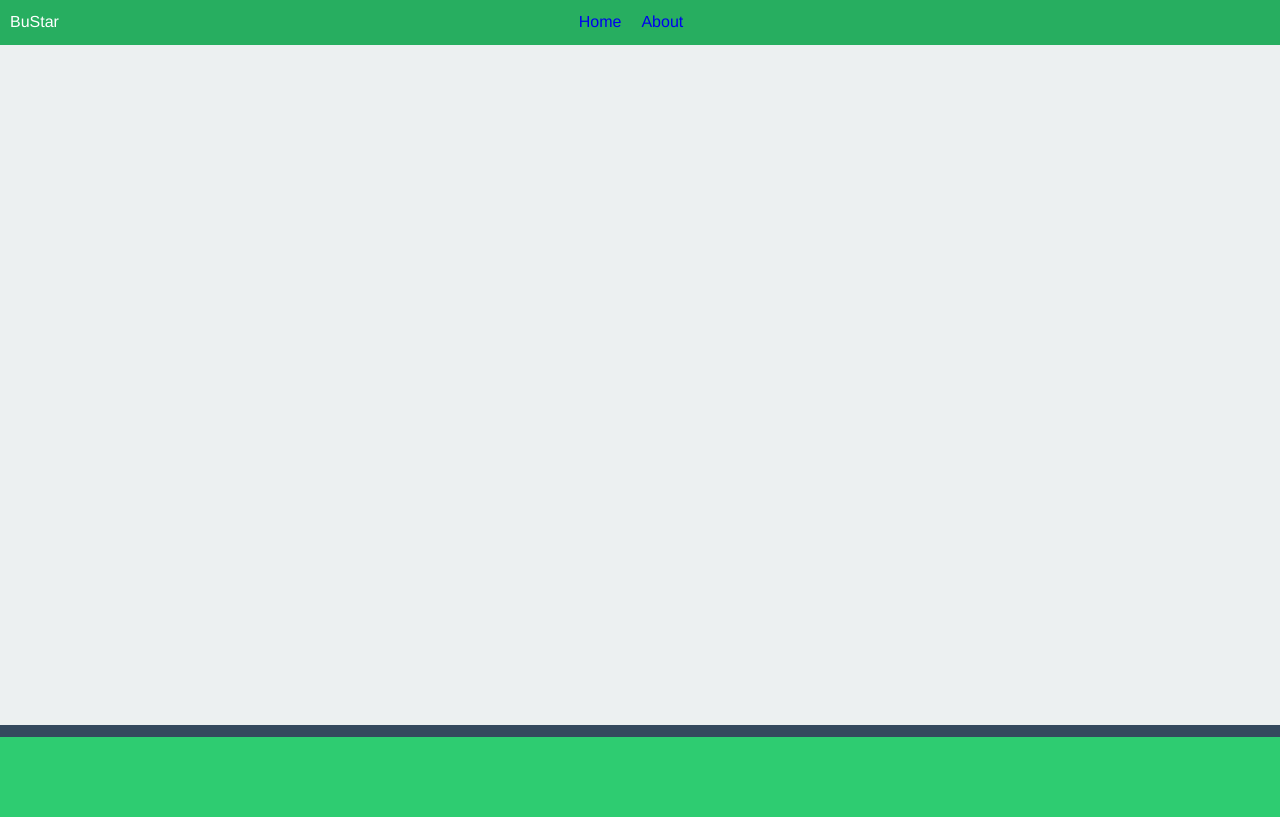
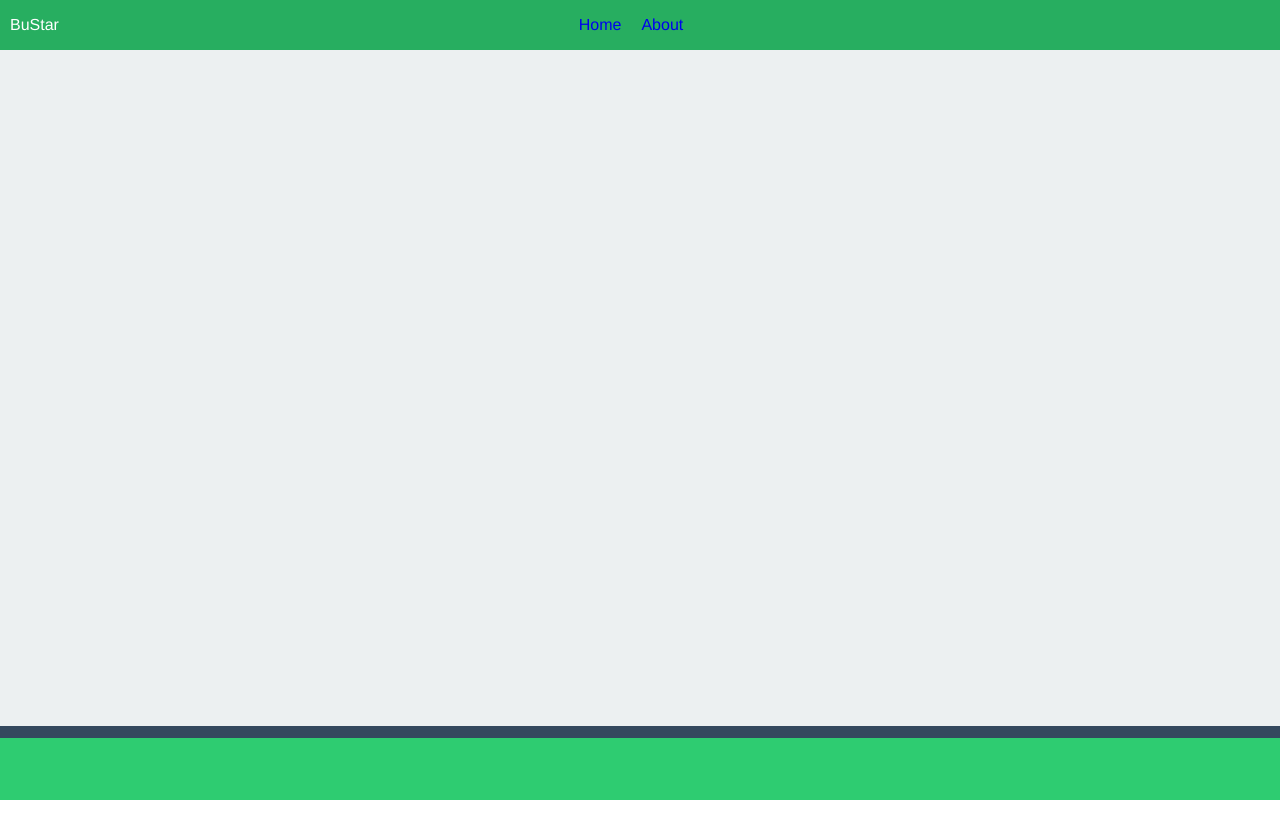
Before and after one commit to JakubK/BuStar, a Vue app in the folder BuStar/: page / in a window 1280 px wide. Built offline with nearby package versions, Linux system fonts and the light colour scheme.

Commit message:
Some styling fixes regarding component height

```diff
--- a/BuStar/src/components/foot.scss
+++ b/BuStar/src/components/foot.scss
@@ -4,7 +4,7 @@
   background-color: #34495e;
 }
 .footthingy {
-  height: 10vh;
+  height: 7.7vh;
   display: block;
   background-color: #2ecc71;
 }
--- a/BuStar/src/components/navbar.scss
+++ b/BuStar/src/components/navbar.scss
@@ -3,7 +3,7 @@
   //text-align: center;
   background-color: #27ae60;
   color: white;
-  height: 2.8em;
+  height: 6.2vh;
   width: 100%;
   font-family: 'Avenir', Helvetica, Arial, sans-serif;
   -webkit-font-smoothing: antialiased;
--- a/BuStar/src/components/start_page.scss
+++ b/BuStar/src/components/start_page.scss
@@ -1,5 +1,5 @@
 .main_body {
-  height: 85vh;
+  height: 84.6vh;
   background-color: #ecf0f1;
   display: block;
 }
```
